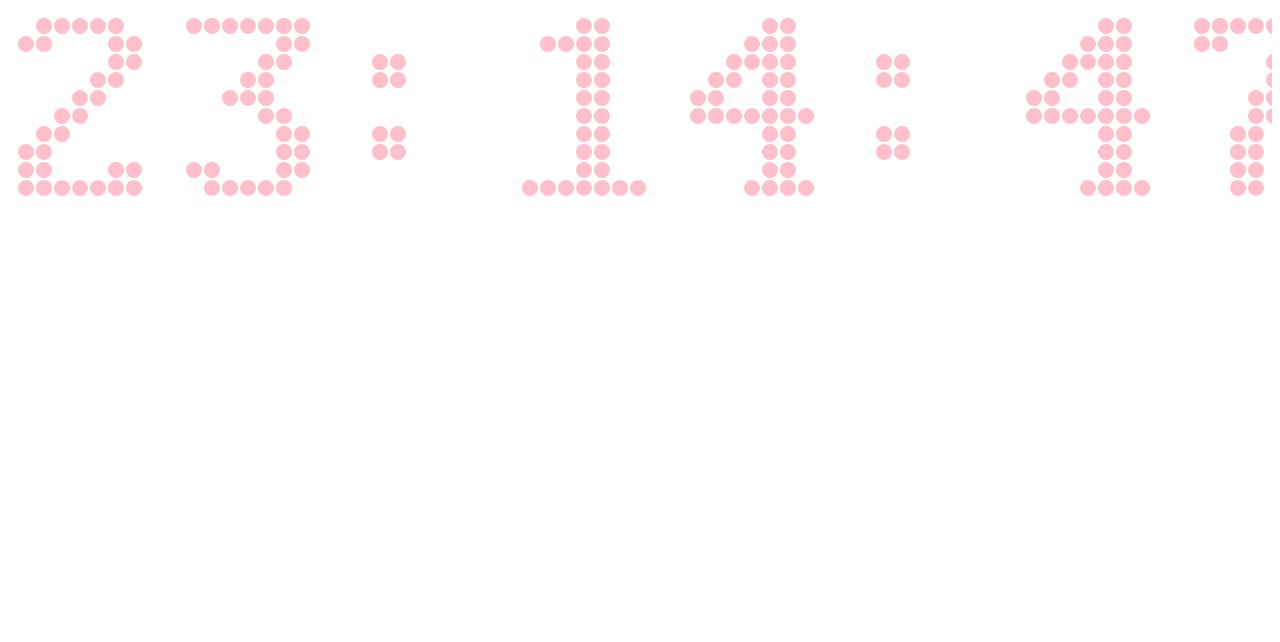
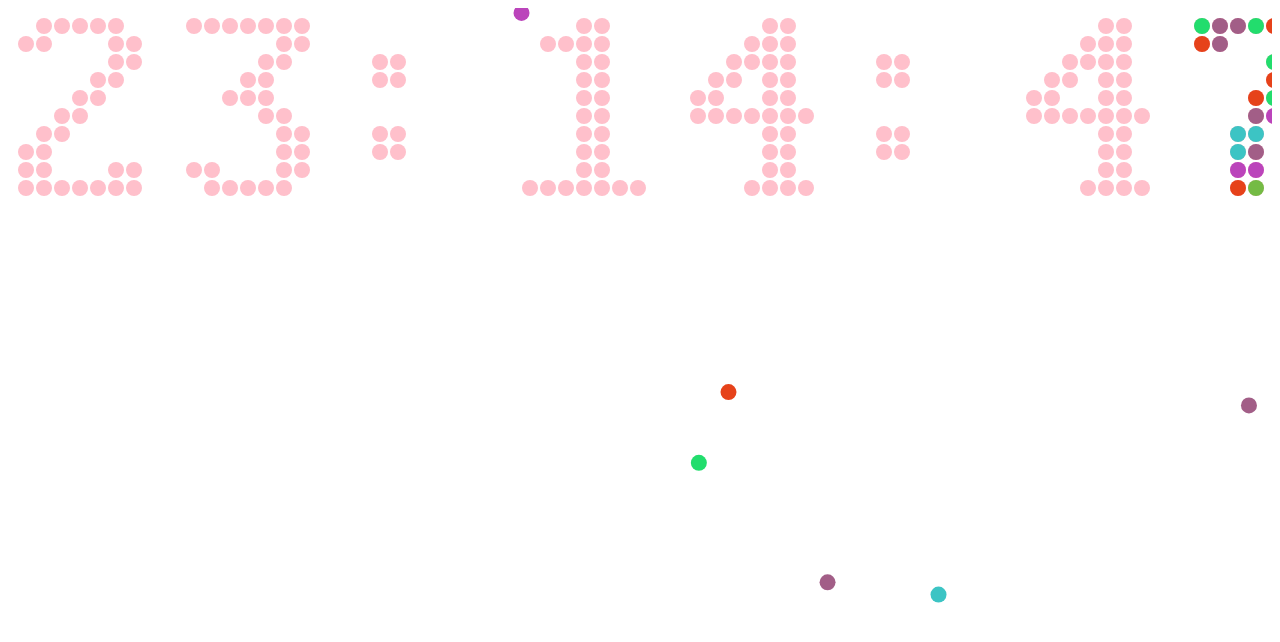
Before and after one commit to yuaneg/front-demo, a plain HTML site: page CountDownCanvas/index.html in a window 1280 px wide. Drawn offline with Linux system fonts and the light colour scheme.

Commit message:
小球动态变化

```diff
--- a/CountDownCanvas/index.html
+++ b/CountDownCanvas/index.html
@@ -8,6 +8,6 @@
 	<body>
 		<canvas id="canvasCountDown"></canvas>
 	</body>
-	<script type="text/javascript" src="js/countDown.js" ></script>
+	<script type="text/javascript" src="js/countDown2.js" ></script>
 	<script type="text/javascript" src="js/digit.js" ></script>
 </html>
--- /dev/null
+++ b/CountDownCanvas/js/countDown2.js
@@ -0,0 +1,179 @@
+var WINDOW_WIDTH = document.body.offsetWidth;
+var WINDOW_HEIGHT = 600;
+//圆的半径
+var RADIUS = 8;
+
+var canvas = document.getElementById('canvasCountDown');
+var context = canvas.getContext('2d');
+canvas.height = WINDOW_HEIGHT;
+canvas.width = WINDOW_WIDTH;
+
+//小球颜色常量常量
+var ballColor = ['#E6421A','#74BB44','#BB44BB','#3CC4C4','#22DD6D','#A25E87'];
+var balls = [];
+var date = new Date();
+var fhourVa = parseInt(date.getHours()/10);
+var shourVa = date.getHours()%10;
+var fminuteVa = parseInt(date.getMinutes()/10);
+var sminuteVa = date.getMinutes()%10;
+var fsecondVa = parseInt(date.getSeconds()/10);
+var ssecondVa = date.getSeconds()%10;
+
+window.onload = function(){
+	setInterval(function(){
+		update();
+	},10)
+}
+
+function update(){
+	timeUpdate();
+
+	drawBall(context,balls,RADIUS);
+
+}
+
+function timeUpdate(){
+
+	context.clearRect(0,0,WINDOW_WIDTH,WINDOW_HEIGHT);
+	var date = new Date();
+	var fhour = parseInt(date.getHours()/10);
+	var shour = date.getHours()%10;
+	var fminute = parseInt(date.getMinutes()/10);
+	var sminute = date.getMinutes()%10;
+	var fsecond = parseInt(date.getSeconds()/10);
+	var ssecond = date.getSeconds()%10;
+
+	var newrelax = digit[0][0].length*RADIUS*3
+	//进行时间绘制
+	//小时
+	render(0,0,fhour,context,RADIUS,"pink",1);
+	render(newrelax,0,shour,context,RADIUS,"pink",1);
+	//冒号
+	render(newrelax*2,0,10,context,RADIUS,"pink",1);
+	//分钟
+	render(newrelax*3,0,fminute,context,RADIUS,"pink",1);
+	render(newrelax*4,0,sminute,context,RADIUS,"pink",1);
+	//冒号
+	render(newrelax*5,0,10,context,RADIUS,"pink",1);
+	//秒
+	render(newrelax*6,0,fsecond,context,RADIUS,"pink",1);
+	render(newrelax*7,0,ssecond,context,RADIUS,"pink",1);
+
+
+	//判断时间是否变动进行绘制小球变化
+	if(fhourVa != fhour){
+		addBalls(0,0,fhour,RADIUS,1);
+		fhourVa = fhour;
+	}
+	if(shourVa != shour){
+		addBalls(newrelax,0,shour,RADIUS,1);
+		shourVa = shour;
+	}
+	if(fminute != fminuteVa){
+		addBalls(newrelax*3,0,fminute,RADIUS,1);
+		fminuteVa = fminute;
+	}
+	if(sminute != sminuteVa){
+		addBalls(newrelax*4,0,sminute,RADIUS,1);
+		 sminuteVa = sminute
+	}
+	if(fsecond != fsecondVa){
+		addBalls(newrelax*6,0,fsecond,RADIUS,1);
+		fsecondVa = fsecond
+	}
+	if(ssecond != ssecondVa){
+		addBalls(newrelax*7,0,ssecond,RADIUS,1);
+		ssecondVa = ssecond
+	}
+}
+
+
+/**
+ * 画数字
+ * @param {Object} x 起始坐标x
+ * @param {Object} y 起始坐标Y
+ * @param {Object} num 数字
+ * @param {Object} context canvas环境
+ * @param {Object} radius 半径
+ * @param {Object} color 颜色
+ * @param {Object} relax 松散度
+ * return 间隔
+ */
+function render(x,y,num,context,radius,color,relax){
+	for(var i = 0;i<digit[num].length;i++){
+		for(var j = 0;j<digit[num][i].length;j++){
+			if(digit[num][i][j] == 0){
+				continue;
+			}
+			context.beginPath();
+			context.arc((j+1)*(radius+relax)*2+x,(i+1)*(radius+relax)*2+y,radius,0,Math.PI*2);
+			context.fillStyle = color;
+			context.fill();
+			context.closePath();
+		}
+	}
+}
+
+
+function getballColor(){
+	//产生随机数
+	var colorindex = Math.random()*ballColor.length;
+	//取出随机颜色
+	return ballColor[parseInt(colorindex)];
+}
+
+/**
+ * 添加小球
+ * @param {Object} x
+ * @param {Object} y
+ * @param {Object} num
+ * @param {Object} radius
+ * @param {Object} relax
+ */
+function addBalls(x,y,num,radius,relax){
+	var ball;
+	for(var i = 0;i<digit[num].length;i++){
+		for(var j = 0;j<digit[num][i].length;j++){
+			if(digit[num][i][j] == 0){
+				continue;
+			}
+			var color = getballColor();
+			ball = {"x":(j+1)*(radius+relax)*2+x,
+					"y":(i+1)*(radius+relax)*2+y,
+					"vx":-Math.random()*10,
+					"vy":-Math.random()*10,
+					"g":Math.random(),
+					"color":color};
+			balls.push(ball);
+		}
+	}
+}
+
+
+/**
+ * 绘制小球
+ * @param {Object} context
+ * @param {Object} balls
+ */
+function drawBall(context,balls,radius){
+	for(var i= 0;i<balls.length;i++){
+		context.beginPath();
+		context.arc(balls[i].x,balls[i].y,radius,0,Math.PI*2);
+		context.fillStyle = balls[i].color;
+		context.fill();
+		context.closePath();
+	}
+	updateBalls();
+}
+
+/**
+ * 更新小球状态
+ */
+function updateBalls(){
+	for(var i= 0;i<balls.length;i++){
+		balls[i].x += balls[i].vx;
+		balls[i].y += balls[i].vy;
+		balls[i].vy += balls[i].g;
+		//进行碰撞检测
+	}
+}
```
